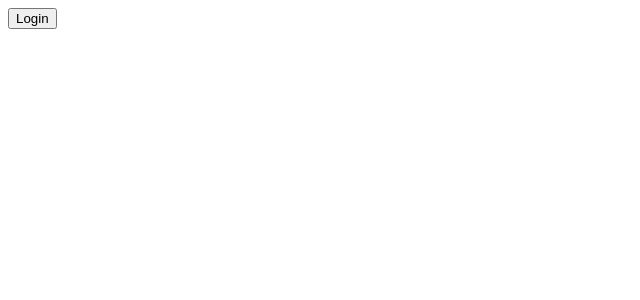
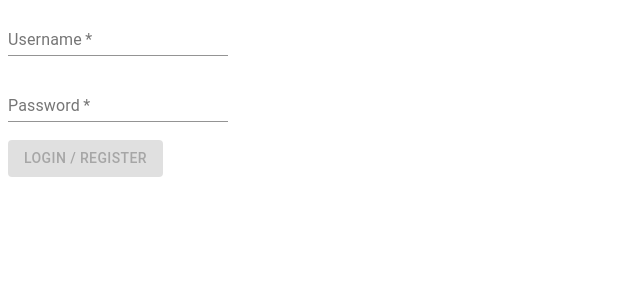
Before and after one commit to sebastien-blain/SOEN341-Instagram, a React (Create React App) app in the folder frontend/: page / in a window 1280 px wide. Shown: the top 300 px of the page, without its empty margins (0-640 px from the left). Built offline with nearby package versions, Linux system fonts and the light colour scheme.

Commit message:
TASK-#54: add a fetch between backend and frontend to login

```diff
--- a/frontend/src/components/drawer.jsx
+++ b/frontend/src/components/drawer.jsx
@@ -24,6 +24,8 @@ import ExitToAppIcon from '@material-ui/icons/ExitToApp';
 import {BrowserRouter as Router, Switch, Route, Link} from 'react-router-dom';
 import SearchPage from './search/searchPage';
 import VerticalLinearStepper from './postImage/uploadPage';
+import TextField from '@material-ui/core/TextField';
+import Button from '@material-ui/core/Button';
 
 const drawerWidth = 240;
 
@@ -93,6 +95,10 @@ export default function MiniDrawer() {
   const theme = useTheme();
   const [open, setOpen] = React.useState(false);
   const [loggedin, setLoggedin] = React.useState(false);
+  const [username, setUsername] = React.useState(undefined);
+  const [password, setPassword] = React.useState(undefined);
+  const [token, setToken] = React.useState(undefined);
+  const [invalidPass, setInvalidPass] = React.useState(false);
 
   const handleDrawerOpen = () => {
     setOpen(true);
@@ -102,8 +108,41 @@ export default function MiniDrawer() {
     setOpen(false);
   };
 
+  const enterUsername = (e) => {
+    setUsername(e.target.value);
+  }
+
+  const enterPassword = (e) => {
+    setPassword(e.target.value);
+  }
+
   const login = () => {
-    setLoggedin(!loggedin);
+    let body = JSON.stringify({
+      username: username,
+      password: password,
+    });
+    console.log(body);
+    fetch('http://127.0.0.1:5000/login', {
+      method: 'POST',
+      headers: {
+        'Content-Type': 'application/json',
+      },
+      body: JSON.stringify({
+        username: username,
+        password: password,
+      }),
+    })
+    .then((response) => response.json())
+    .then((responseJson) => {
+      setToken(responseJson.token);
+      if(responseJson.token !== undefined) {
+        console.log('logged in')
+        setLoggedin(!loggedin);
+      }
+      else {
+        setInvalidPass(true);
+      }
+    })
   };
 
   if( loggedin ) {
@@ -190,7 +229,7 @@ export default function MiniDrawer() {
       <main className={classes.content}>
         <div className={classes.toolbar} />
             <Switch>
-              <Route path='/' exact component={Home}/>
+              <Route path='/' exact component={() => <Home token={token} />}/>
               <Route path='/search' component={SearchPage}/>
               <Route path='/upload' component={VerticalLinearStepper}/>
               <Route path='/account' component={Account}/>
@@ -202,7 +241,25 @@ export default function MiniDrawer() {
   }
   else {
     return (
-      <button onClick={login}>Login</button>
+      <div>
+        <TextField required id="standard-required" label="Username" onChange={enterUsername} />
+        <br/>
+        <br/>
+        <TextField
+          required
+          error={invalidPass}
+          id="standard-password-input"
+          label="Password"
+          type="password"
+          autoComplete="current-password"
+          onChange={enterPassword}
+        />
+        <br/>
+        <br/>
+        <Button variant="contained" color="primary" onClick={login} disabled={!(username && password)}>
+          Login / Register
+        </Button>
+      </div>
     );
   }
 }
@@ -211,7 +268,7 @@ class Home extends Component {
   render() {
     return (
       <Typography variant="h6" noWrap>
-          Home Page
+        {this.props.token}
       </Typography>
     );
   }
```
Also changed, not shown: 2 other files (tests, documents, lock files or other folders).
